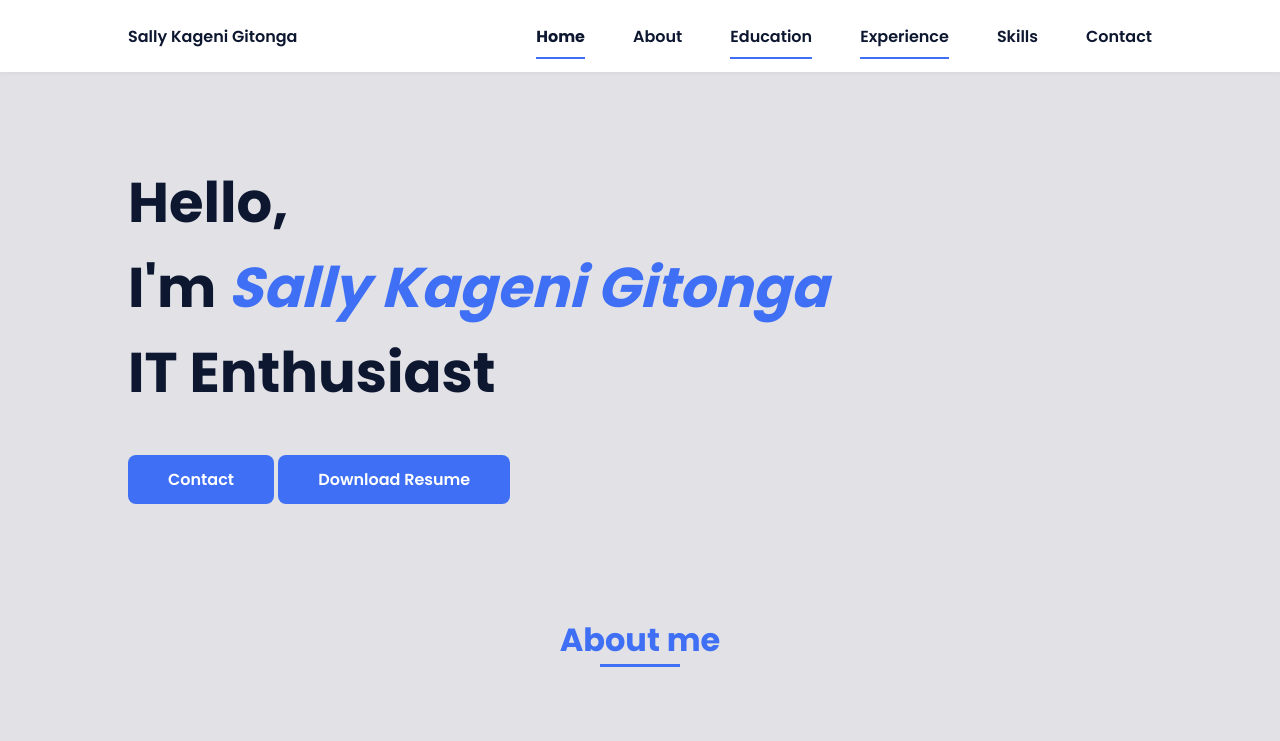
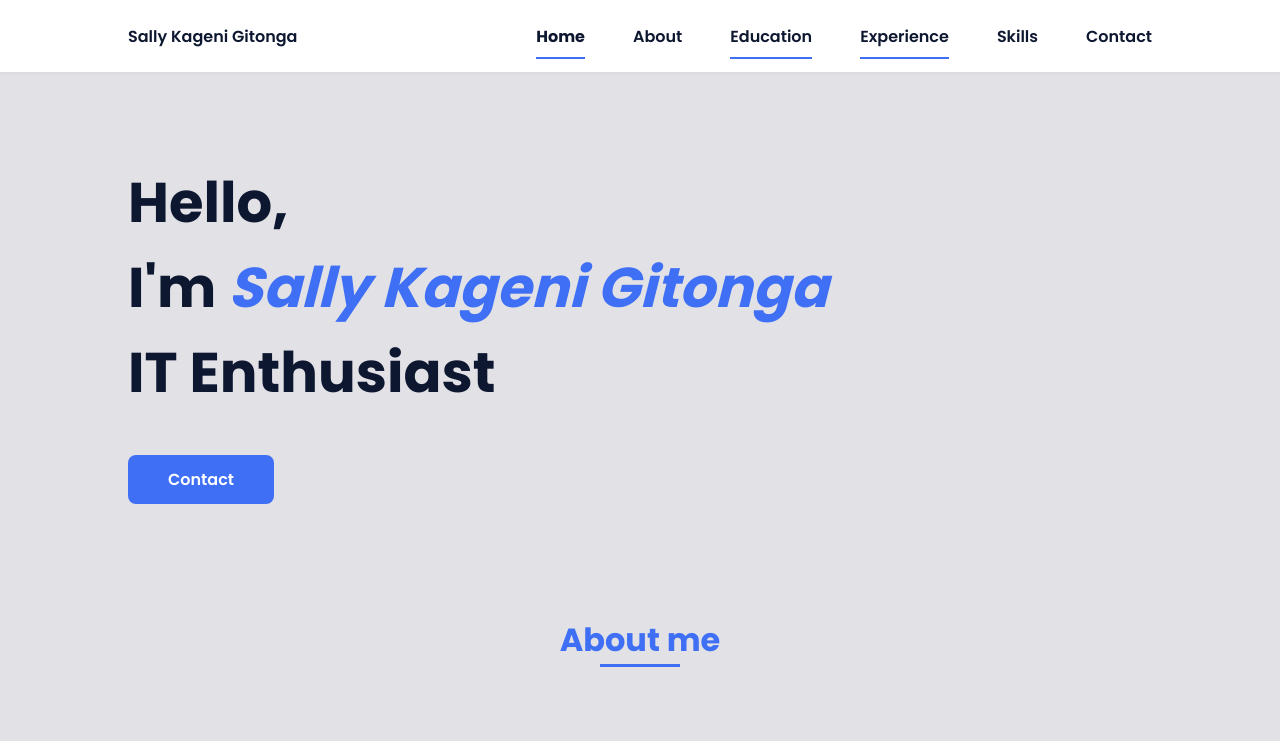
Before and after one commit to KageniSally/MyPortfolio, a plain HTML site: page index.html in a window 1280 px wide. Shown: the top 741 px of the page. Drawn offline with nearby package versions, Linux system fonts and the light colour scheme; a script that the page names is missing; files whose address does not match are found by name.

Commit message:
Update index.html

```diff
--- a/index.html
+++ b/index.html
@@ -51,8 +51,9 @@
                 <h1 class="home__title-color"></h1>
 
                 <a href="#contact" class="button">Contact</a>
+                <!--====
                 <a href="https://1drv.ms/f/c/c5960f1537e50553/EhSBsf4wMQdPhzEjCgXOXcYBmlHrJSpZufIRrKa3kW-pfA?e=uGrEH5"
-                    class="button">Download Resume</a>
+                    class="button">Download Resume</a>====-->
             </div>
 
 
```
